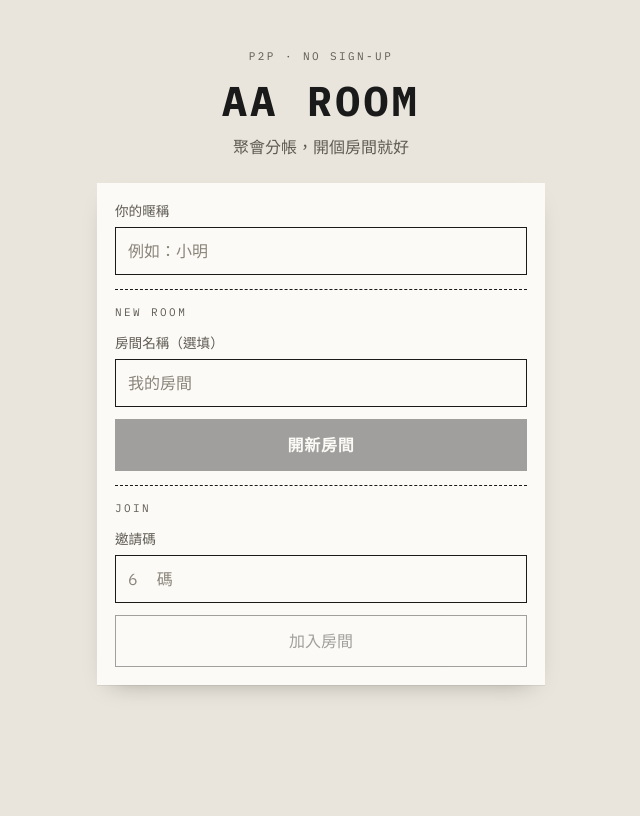
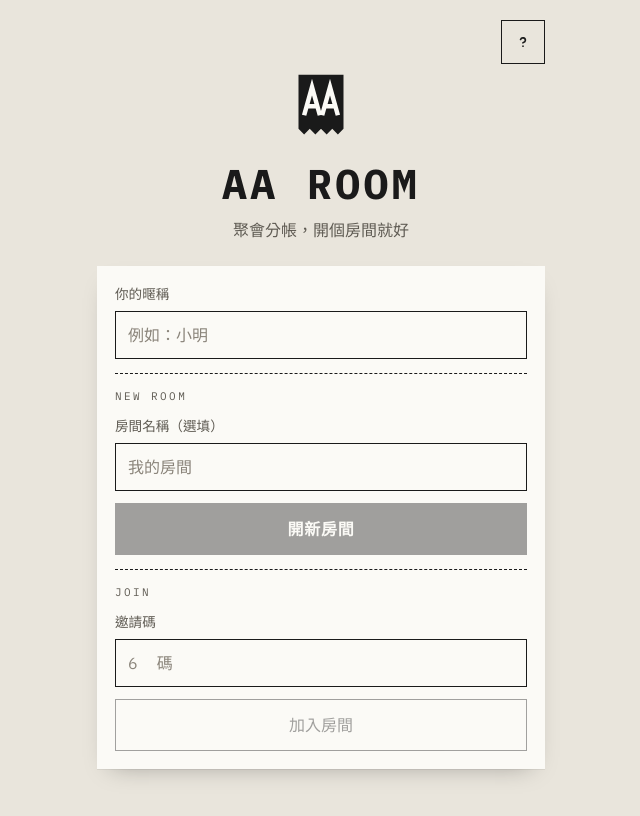
Before and after one commit to KL0310/aa-room, a Vue app: page / in a window 1280 px wide. Shown: the top 816 px of the page, without its empty margins (319-959 px from the left). Built offline with nearby package versions, Linux system fonts and the light colour scheme.

Commit message:
新增 Logo 與首頁說明
- 新增撕邊收據造型的 Logo，用於首頁與網頁圖示（favicon）
- 首頁移除「P2P · NO SIGN-UP」標語
- 首頁右上角新增問號按鈕，點擊後以底部表單說明應用用途、使用步驟與注意事項

```diff
--- /dev/null
+++ b/src/components/AppLogo.vue
@@ -0,0 +1,16 @@
+<script setup lang="ts">
+// 撕邊收據造型的 Logo，與 index.html 的 favicon 為同一個圖形
+withDefaults(defineProps<{ size?: number }>(), { size: 64 })
+</script>
+
+<template>
+  <svg :width="size" :height="size" viewBox="0 0 64 64" role="img" aria-label="AA Room">
+    <path d="M12 6H52V54L47 59L42 54L37 59L32 54L27 59L22 54L17 59L12 54Z" fill="#1a1a1a" />
+    <path
+      d="M17 42L24 17L31 42M19.6 34H28.4M33 42L40 17L47 42M35.6 34H44.4"
+      fill="none"
+      stroke="#fbfaf6"
+      stroke-width="4"
+    />
+  </svg>
+</template>
--- /dev/null
+++ b/src/components/HelpSheet.vue
@@ -0,0 +1,33 @@
+<script setup lang="ts">
+import BottomSheet from './BottomSheet.vue'
+
+const emit = defineEmits<{ close: [] }>()
+</script>
+
+<template>
+  <BottomSheet label="ABOUT" @close="emit('close')">
+    <div class="help">
+      <h2>AA Room 是什麼？</h2>
+      <p>聚會、出遊時，常常有人先幫大家墊錢。AA Room 讓大家在各自的手機上記下誰付了什麼，最後自動算出誰該付給誰、付多少。</p>
+
+      <div class="rule" />
+      <span class="mono-label">HOW IT WORKS</span>
+      <ol class="help-steps">
+        <li><strong>開房間</strong>：一個人開房，成為房主</li>
+        <li><strong>邀請</strong>：按「邀請」讓大家掃 QR code 或輸入邀請碼加入</li>
+        <li><strong>記一筆</strong>：誰付了錢，就由誰記下項目和金額</li>
+        <li><strong>勾選參與</strong>：沒用到的項目，取消勾選自己就不用分攤</li>
+        <li><strong>結算</strong>：房主按下結算，每個人都會看到要付給誰、付多少</li>
+      </ol>
+
+      <div class="rule" />
+      <span class="mono-label">GOOD TO KNOW</span>
+      <ul class="help-notes">
+        <li>不用註冊、不用下載 App，打開網頁就能用</li>
+        <li>帳目只在參與者的手機之間直接傳送，不會存到任何伺服器</li>
+        <li>資料保存在房主的手機上，房主關掉頁面時，其他人會暫時無法同步，房主回來後會自動恢復</li>
+      </ul>
+      <button type="button" class="ink block" @click="emit('close')">知道了</button>
+    </div>
+  </BottomSheet>
+</template>
--- a/src/components/HomeView.vue
+++ b/src/components/HomeView.vue
@@ -2,6 +2,8 @@
 import { computed, ref } from 'vue'
 import { normalizeRoomCode } from '../room/roomCode'
 import { NICKNAME_MAX_LENGTH, ROOM_NAME_MAX_LENGTH, cleanNickname, defaultRoomName } from '../room/roomState'
+import AppLogo from './AppLogo.vue'
+import HelpSheet from './HelpSheet.vue'
 
 const props = defineProps<{
   initialCode: string | null
@@ -18,6 +20,7 @@ const roomName = ref('')
 const codeInput = ref(props.initialCode ?? '')
 // 從 QR code / 分享連結進來時，只顯示加入房間
 const invited = ref(props.initialCode !== null)
+const showHelp = ref(false)
 
 const cleanedNickname = computed(() => cleanNickname(nickname.value))
 const normalizedCode = computed(() => normalizeRoomCode(codeInput.value))
@@ -35,8 +38,13 @@ function join() {
 
 <template>
   <section class="home">
+    <div class="home-top">
+      <button type="button" class="icon-button outline" aria-label="這是什麼？" @click="showHelp = true">
+        <svg width="20" height="20" viewBox="0 0 24 24" fill="none" stroke="currentColor" stroke-width="2" stroke-linecap="round" stroke-linejoin="round" aria-hidden="true"><path d="M9.1 9a3 3 0 0 1 5.8 1c0 2-3 3-3 3" /><path d="M12 17h.01" /></svg>
+      </button>
+    </div>
     <header class="brand">
-      <span class="mono-label">P2P · NO SIGN-UP</span>
+      <AppLogo :size="72" />
       <h1 class="mono">AA ROOM</h1>
       <p>聚會分帳，開個房間就好</p>
     </header>
@@ -91,5 +99,7 @@ function join() {
         <button class="outline block" :disabled="!cleanedNickname || !normalizedCode" @click="join">加入房間</button>
       </template>
     </div>
+
+    <HelpSheet v-if="showHelp" @close="showHelp = false" />
   </section>
 </template>
--- a/src/style.css
+++ b/src/style.css
@@ -108,7 +108,9 @@ button.icon-button { min-height: 44px; width: 44px; padding: 0; display: flex; a
 .button-pair { display: grid; grid-template-columns: repeat(2, minmax(0, 1fr)); gap: 10px; width: 100%; }
 
 /* 首頁 */
-.brand { display: flex; flex-direction: column; align-items: center; gap: 4px; margin: 28px 0 24px; }
+.home-top { display: flex; justify-content: flex-end; }
+.brand { display: flex; flex-direction: column; align-items: center; gap: 4px; margin: 4px 0 24px; }
+.brand svg { margin-bottom: 8px; }
 .brand h1 { font-size: 2.6rem; font-weight: 700; letter-spacing: 0.08em; }
 .brand p { color: var(--muted); }
 .invite-code { display: flex; flex-direction: column; align-items: center; gap: 2px; }
@@ -256,3 +258,10 @@ button.room-name svg { flex: none; color: var(--faint); }
 @media (prefers-reduced-motion: reduce) {
   * { animation: none !important; }
 }
+
+/* 說明 */
+.help { display: flex; flex-direction: column; gap: 12px; }
+.help p { line-height: 1.7; }
+.help-steps, .help-notes { margin: 0; padding-left: 1.4em; display: flex; flex-direction: column; gap: 8px; line-height: 1.6; }
+.help-notes { color: var(--muted); font-size: 0.9rem; }
+.help .block { margin-top: 6px; }
```
Also changed, not shown: index.html (+1 -1 lines).
